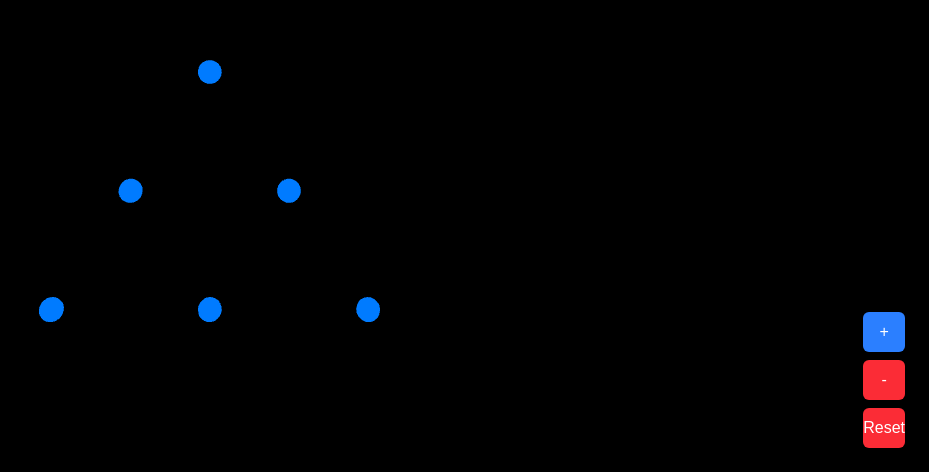
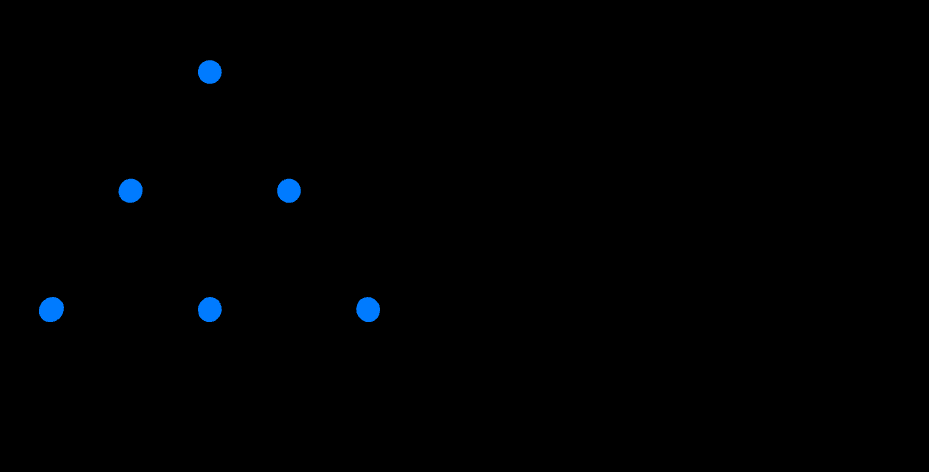
Before and after one commit to rchouhani/rchouhani-genealogy-three-d, a Next.js app: page / in a window 1280 px wide. Shown: the part 328-800 px from the top of the page, without its empty margins (351-1280 px from the left). Built offline with nearby package versions, Linux system fonts and the light colour scheme.

Commit message:
DELETE : compoentn controlspanel because it is in treescene

```diff
--- a/app/page.tsx
+++ b/app/page.tsx
@@ -5,7 +5,6 @@ export default function Home() {
   return (
     <main className="relative">
       <TreeScene />
-      <ControlsPanel />
     </main>
   );
 }
```
